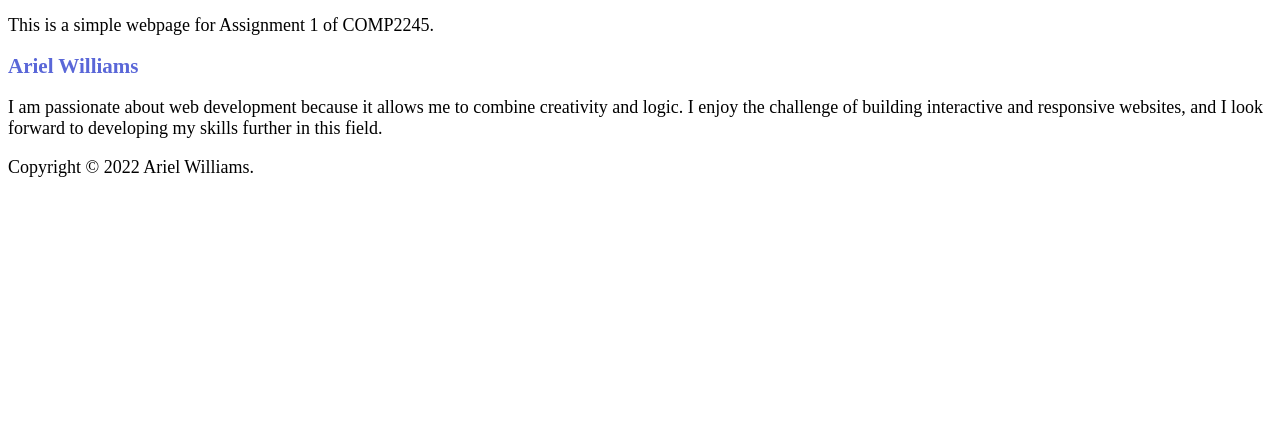
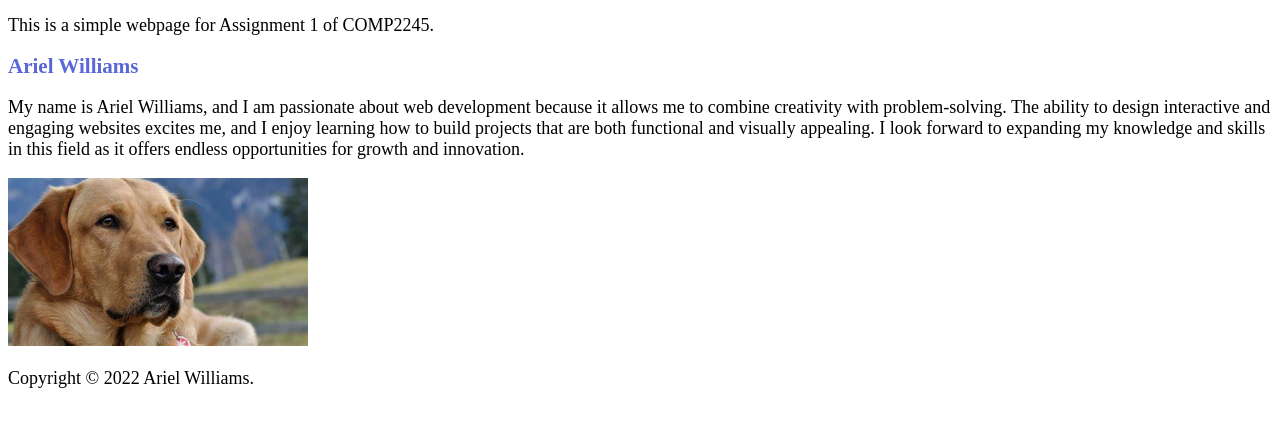
Before and after one commit to Arii007/comp2245-assignment1, a plain HTML site: page index.html in a window 1280 px wide. Shown: the part 46-472 px from the top of the page. Drawn offline with Linux system fonts and the light colour scheme.

Commit message:
Updated image to profile.jpeg with fallback mechanism

```diff
--- a/index.html
+++ b/index.html
@@ -4,6 +4,7 @@
     <meta charset="UTF-8">
     <meta name="viewport" content="width=device-width, initial-scale=1.0">
     <title>COMP2245 Assignment 1</title>
+    <!-- Link to the external CSS file -->
     <link rel="stylesheet" href="styles.css">
 </head>
 <body>
@@ -13,7 +14,11 @@
     </header>
     <main>
         <h2>Ariel Williams</h2>
-        <p>I am passionate about web development because it allows me to combine creativity and logic. I enjoy the challenge of building interactive and responsive websites, and I look forward to developing my skills further in this field.</p>
+        <p>My name is Ariel Williams, and I am passionate about web development because it allows me to combine creativity with problem-solving. The ability to design interactive and engaging websites excites me, and I enjoy learning how to build projects that are both functional and visually appealing. I look forward to expanding my knowledge and skills in this field as it offers endless opportunities for growth and innovation.</p>
+
+
+        <img src="images/profile.jpeg" alt="Profile picture of Ariel Williams. If the image doesn't load, please check back later." width="300">
+
     </main>
     <footer>
         <p>Copyright &copy; 2022 Ariel Williams.</p>
```
Also changed, not shown: images/profile.jpeg (added).
